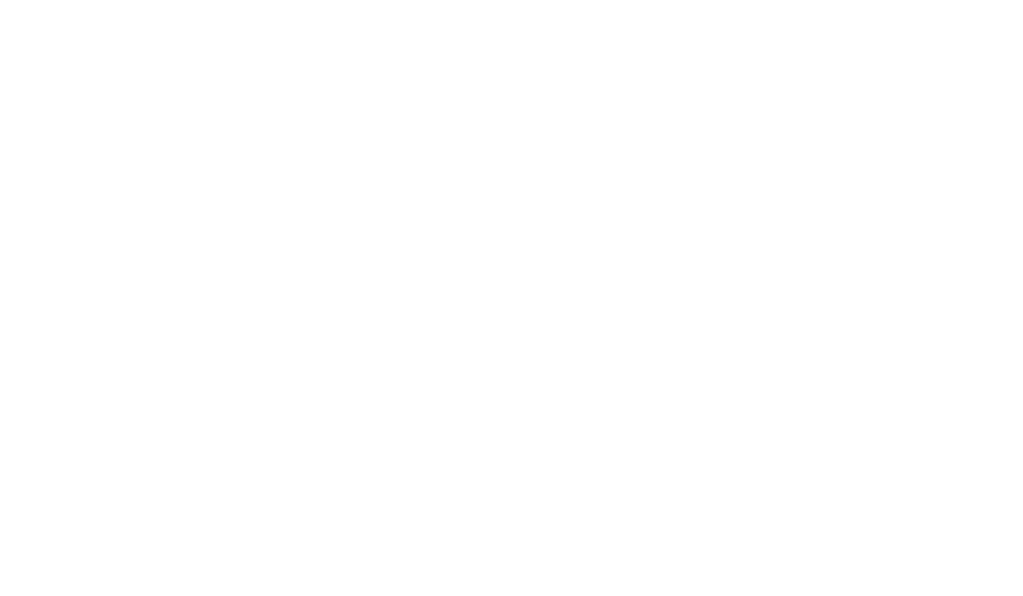
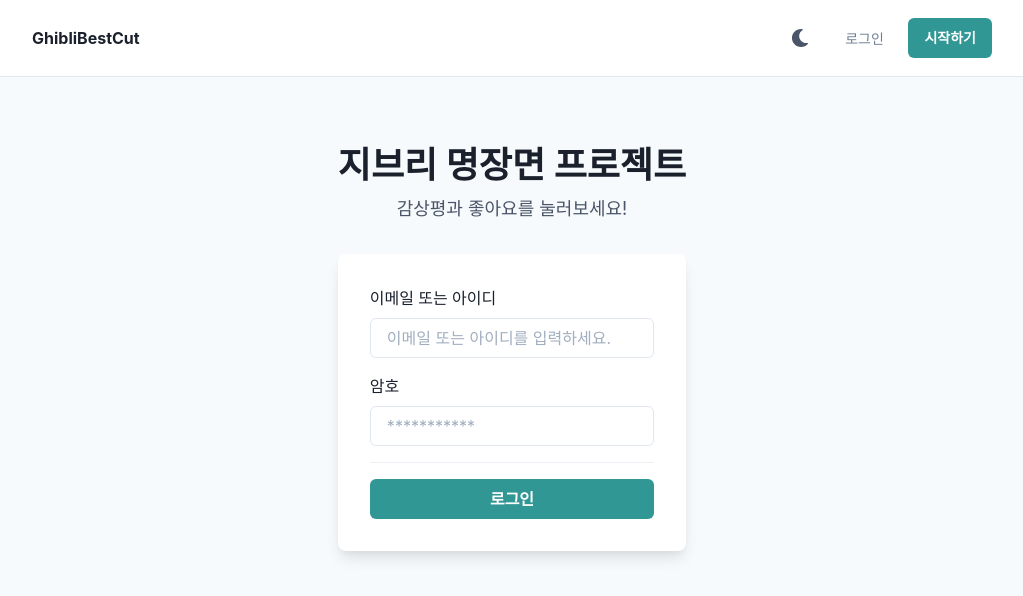
Before and after one commit to hwasurr/graphql-book-fullstack-project, a React (Create React App) app in the folder project/web/: page /login in a window 1280 px wide. Shown: the top 596 px of the page, without its empty margins (128-1151 px from the left). Built offline with nearby package versions, Linux system fonts and the light colour scheme.

Commit message:
Add: 로그인 작업중

```diff
--- a/project/web/src/App.tsx
+++ b/project/web/src/App.tsx
@@ -5,6 +5,7 @@
 import Film from './pages/Film';
 import Main from './pages/Main';
 import SignUp from './pages/SignUp';
+import Login from './pages/Login';
 
 const apolloClient = createApolloClient();
 
@@ -15,6 +16,7 @@
         <BrowserRouter>
           <Route exact path="/" component={Main} />
           <Route exact path="/signup" component={SignUp} />
+          <Route exact path="/login" component={Login} />
           <Route exact path="/film/:filmId" component={Film} />
         </BrowserRouter>
       </ChakraProvider>
--- /dev/null
+++ b/project/web/src/components/auth/LoginForm.tsx
@@ -0,0 +1,111 @@
+/* eslint-disable react/jsx-props-no-spreading */
+import {
+  Box,
+  Button,
+  Divider,
+  FormControl,
+  FormErrorMessage,
+  FormLabel,
+  Heading,
+  Input,
+  Stack,
+  Text,
+  useColorModeValue,
+} from '@chakra-ui/react';
+import React from 'react';
+import { useForm } from 'react-hook-form';
+import { useHistory } from 'react-router-dom';
+import {
+  LoginMutationVariables,
+  useLoginMutation,
+} from '../../generated/graphql';
+
+export function RealLoginForm(): React.ReactElement {
+  const {
+    register,
+    handleSubmit,
+    formState: { errors },
+    setError,
+  } = useForm<LoginMutationVariables>();
+
+  const history = useHistory();
+  const [login, { loading }] = useLoginMutation();
+  const onSubmit = async (formData: LoginMutationVariables) => {
+    const { data } = await login({ variables: formData });
+    if (data?.login.errors) {
+      data.login.errors.forEach((err) => {
+        const field = 'loginInput.';
+        setError((field + err.field) as Parameters<typeof setError>[0], {
+          message: err.message,
+        });
+      });
+    }
+    if (data && data.login.accessToken) {
+      localStorage.setItem('access_token', data.login.accessToken);
+      history.push('/');
+    }
+  };
+
+  return (
+    <Box
+      rounded="lg"
+      bg={useColorModeValue('white', 'gray.700')}
+      boxShadow="lg"
+      p={8}
+    >
+      <Stack as="form" spacing={4} onSubmit={handleSubmit(onSubmit)}>
+        <FormControl isInvalid={!!errors.loginInput?.emailOrUsername}>
+          <FormLabel>이메일 또는 아이디</FormLabel>
+          <Input
+            type="emailOrUsername"
+            placeholder="이메일 또는 아이디를 입력하세요."
+            {...register('loginInput.emailOrUsername', {
+              required: '이메일 또는 아이디를 입력해주세요.',
+            })}
+          />
+          <FormErrorMessage>
+            {errors.loginInput?.emailOrUsername &&
+              errors.loginInput.emailOrUsername.message}
+          </FormErrorMessage>
+        </FormControl>
+
+        <FormControl isInvalid={!!errors.loginInput?.password}>
+          <FormLabel>암호</FormLabel>
+          <Input
+            type="password"
+            placeholder="***********"
+            {...register('loginInput.password', {
+              required: '암호를 입력해주세요.',
+            })}
+          />
+          <FormErrorMessage>
+            {errors.loginInput?.password && errors.loginInput.password.message}
+          </FormErrorMessage>
+        </FormControl>
+
+        <Divider />
+
+        <Button colorScheme="teal" type="submit" isLoading={loading}>
+          로그인
+        </Button>
+      </Stack>
+    </Box>
+  );
+}
+
+function LoginForm(): React.ReactElement {
+  return (
+    <Stack spacing={8} mx="auto" maxW="lg" py={12} px={6}>
+      <Stack align="center">
+        <Heading fontSize="4xl">지브리 명장면 프로젝트</Heading>
+        <Text fontSize="lg" color="gray.600">
+          감상평과 좋아요를 눌러보세요!
+        </Text>
+      </Stack>
+
+      <RealLoginForm />
+    </Stack>
+  );
+}
+
+export default LoginForm;
--- a/project/web/src/generated/graphql.tsx
+++ b/project/web/src/generated/graphql.tsx
@@ -32,6 +32,13 @@
   name: Scalars['String'];
 };
 
+/** 필드 에러 타입 */
+export type FieldError = {
+  __typename?: 'FieldError';
+  field: Scalars['String'];
+  message: Scalars['String'];
+};
+
 export type Film = {
   __typename?: 'Film';
   /** 영화 고유 아이디 */
@@ -55,14 +62,34 @@
   director: Director;
 };
 
+/** 로그인 인풋 데이터 */
+export type LoginInput = {
+  emailOrUsername: Scalars['String'];
+  password: Scalars['String'];
+};
+
+/** 로그인 반환 데이터 */
+export type LoginResponse = {
+  __typename?: 'LoginResponse';
+  errors?: Maybe<Array<FieldError>>;
+  user?: Maybe<User>;
+  accessToken?: Maybe<Scalars['String']>;
+};
+
 export type Mutation = {
   __typename?: 'Mutation';
   signUp: User;
+  login: LoginResponse;
 };
 
 
 export type MutationSignUpArgs = {
   signUpInput: SignUpInput;
+};
+
+
+export type MutationLoginArgs = {
+  loginInput: LoginInput;
 };
 
 export type PaginatedFilms = {
@@ -118,6 +145,26 @@
   /** 업데이트 일자 */
   updatedAt: Scalars['String'];
 };
+
+export type LoginMutationVariables = Exact<{
+  loginInput: LoginInput;
+}>;
+
+
+export type LoginMutation = (
+  { __typename?: 'Mutation' }
+  & { login: (
+    { __typename?: 'LoginResponse' }
+    & Pick<LoginResponse, 'accessToken'>
+    & { errors?: Maybe<Array<(
+      { __typename?: 'FieldError' }
+      & Pick<FieldError, 'field' | 'message'>
+    )>>, user?: Maybe<(
+      { __typename?: 'User' }
+      & Pick<User, 'id' | 'username' | 'email'>
+    )> }
+  ) }
+);
 
 export type SignUpMutationVariables = Exact<{
   signUpInput: SignUpInput;
@@ -202,6 +249,48 @@
 );
 
 
+export const LoginDocument = gql`
+    mutation login($loginInput: LoginInput!) {
+  login(loginInput: $loginInput) {
+    errors {
+      field
+      message
+    }
+    user {
+      id
+      username
+      email
+    }
+    accessToken
+  }
+}
+    `;
+export type LoginMutationFn = Apollo.MutationFunction<LoginMutation, LoginMutationVariables>;
+
+/**
+ * __useLoginMutation__
+ *
+ * To run a mutation, you first call `useLoginMutation` within a React component and pass it any options that fit your needs.
+ * When your component renders, `useLoginMutation` returns a tuple that includes:
+ * - A mutate function that you can call at any time to execute the mutation
+ * - An object with fields that represent the current status of the mutation's execution
+ *
+ * @param baseOptions options that will be passed into the mutation, supported options are listed on: https://www.apollographql.com/docs/react/api/react-hooks/#options-2;
+ *
+ * @example
+ * const [loginMutation, { data, loading, error }] = useLoginMutation({
+ *   variables: {
+ *      loginInput: // value for 'loginInput'
+ *   },
+ * });
+ */
+export function useLoginMutation(baseOptions?: Apollo.MutationHookOptions<LoginMutation, LoginMutationVariables>) {
+        const options = {...defaultOptions, ...baseOptions}
+        return Apollo.useMutation<LoginMutation, LoginMutationVariables>(LoginDocument, options);
+      }
+export type LoginMutationHookResult = ReturnType<typeof useLoginMutation>;
+export type LoginMutationResult = Apollo.MutationResult<LoginMutation>;
+export type LoginMutationOptions = Apollo.BaseMutationOptions<LoginMutation, LoginMutationVariables>;
 export const SignUpDocument = gql`
     mutation signUp($signUpInput: SignUpInput!) {
   signUp(signUpInput: $signUpInput) {
--- /dev/null
+++ b/project/web/src/pages/Login.tsx
@@ -0,0 +1,18 @@
+import { Box, Flex, useColorModeValue } from '@chakra-ui/react';
+import React from 'react';
+import LoginForm from '../components/auth/LoginForm';
+import CommonLayout from '../components/CommonLayout';
+
+function Login(): React.ReactElement {
+  return (
+    <Box bg={useColorModeValue('gray.50', 'gray.800')}>
+      <CommonLayout>
+        <Flex align="center" justify="center">
+          <LoginForm />
+        </Flex>
+      </CommonLayout>
+    </Box>
+  );
+}
+
+export default Login;
```
